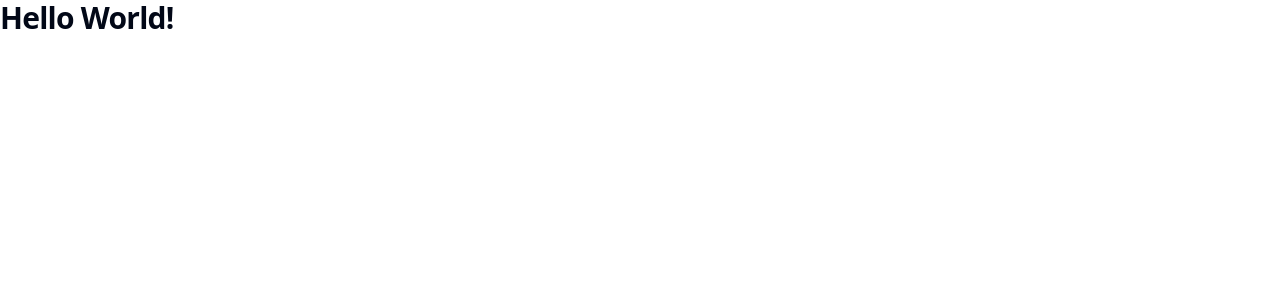
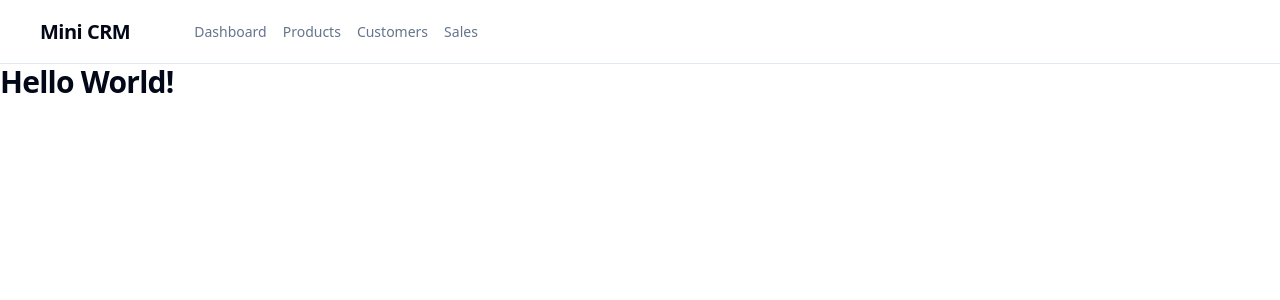
Before and after one commit to enzomazocorodrigues/mini-crm, a React (Vite) app: page / in a window 1280 px wide. Shown: the top 300 px of the page. Built offline with nearby package versions, Linux system fonts and the light colour scheme.

Commit message:
feat: create Navbar component

```diff
--- a/src/App.jsx
+++ b/src/App.jsx
@@ -1,5 +1,12 @@
+import Navbar from "@/components/Navbar"
+
 function App() {
-  return <h1 className="text-3xl font-bold texte-slate-900 tracking-tight">Hello World!</h1>
+  return (
+    <>
+      <Navbar />
+      <h1 className="text-3xl font-bold texte-slate-900 tracking-tight">Hello World!</h1>
+    </>
+  )
 }
 
 export default App
--- /dev/null
+++ b/src/components/Navbar.jsx
@@ -0,0 +1,15 @@
+function Navbar() {
+  return (
+    <header className="h-16 flex items-center gap-16 px-10 border-b border-slate-200">
+      <h1 className="text-xl font-bold tracking-tight">Mini CRM</h1>
+      <nav className="flex items-center gap-4">
+        <a className="text-slate-500 text-sm font-medium" href="">Dashboard</a>
+        <a className="text-slate-500 text-sm font-medium" href="">Products</a>
+        <a className="text-slate-500 text-sm font-medium" href="">Customers</a>
+        <a className="text-slate-500 text-sm font-medium" href="">Sales</a>
+      </nav>
+    </header>
+  )
+}
+
+export default Navbar
```
